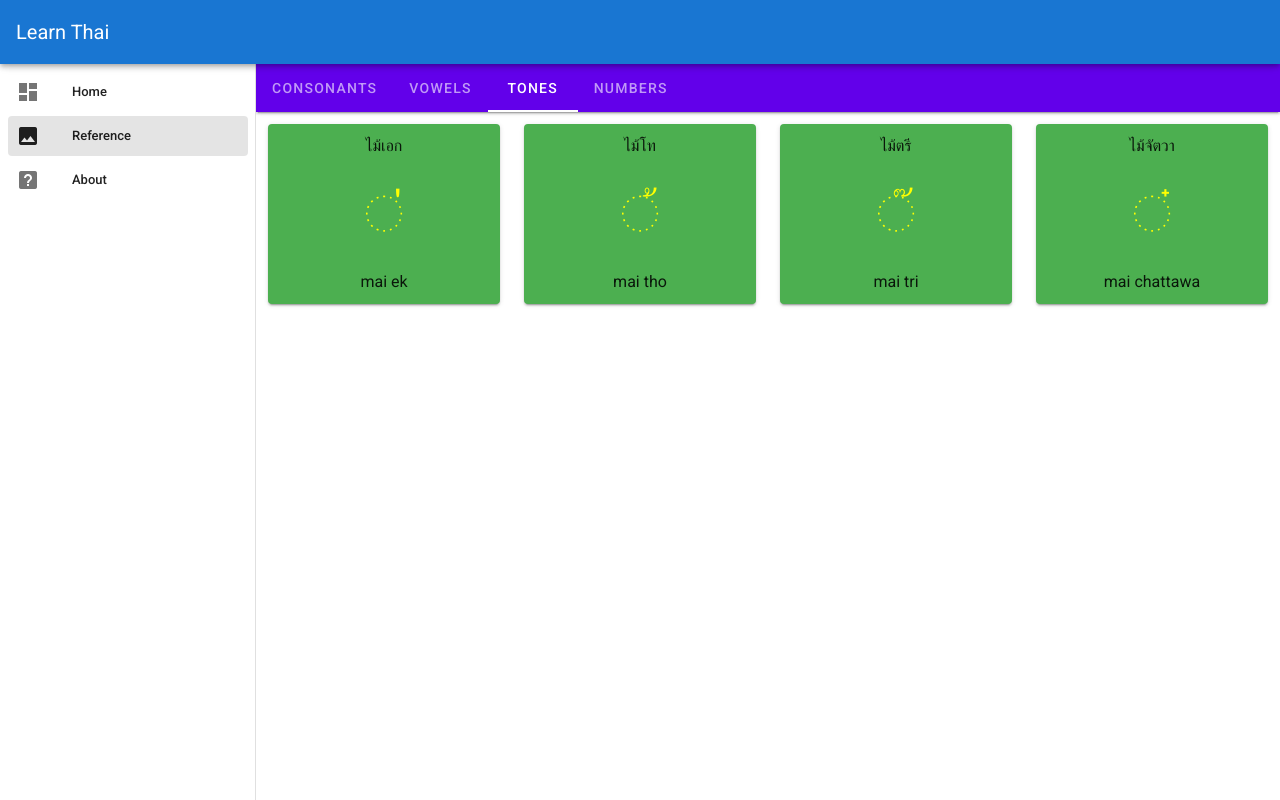
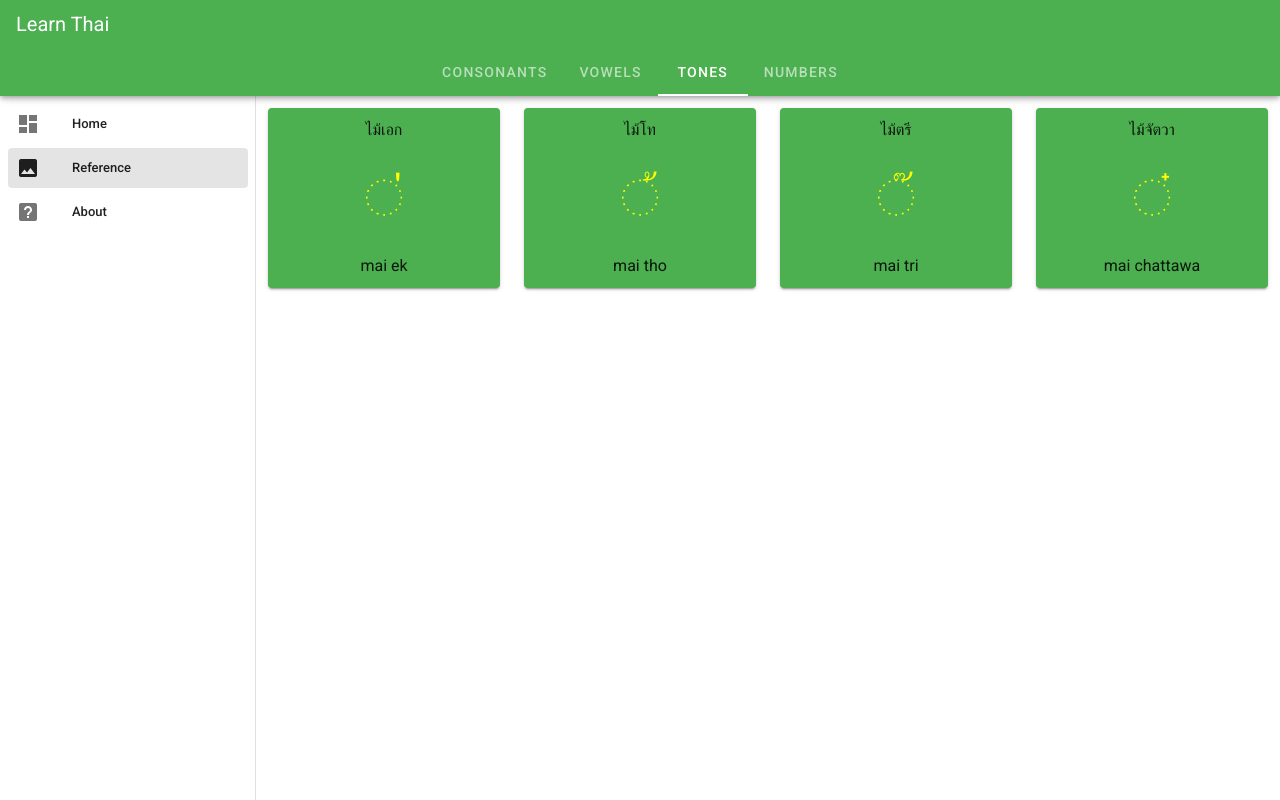
Before and after one commit to shane-tw/learn-thai, a Vue app: page /#/reference/tones in a window 1280 px wide. Built offline with nearby package versions, Linux system fonts and the light colour scheme.

Commit message:
Attempt sticky tabs

```diff
--- a/src/router/index.js
+++ b/src/router/index.js
@@ -45,7 +45,10 @@ const routes = [
 const router = new VueRouter({
 	// mode: 'history', // uncommented for now, GitHub pages doesn't like it
 	base: process.env.BASE_URL,
-	routes
+	routes,
+	scrollBehavior () {
+		return { x: 0, y: 0 }
+	}
 })
 
 export default router
--- a/src/views/App/App.vue
+++ b/src/views/App/App.vue
@@ -24,13 +24,29 @@
 
 		<v-app-bar
 			app
-			color="primary"
+			color="green"
 			dark
+			dense
 			clipped-left
 		>
 			<v-app-bar-nav-icon @click.stop="drawer = !drawer" v-if="!drawer"></v-app-bar-nav-icon>
 
 			<v-toolbar-title>Learn Thai</v-toolbar-title>
+
+			<template v-slot:extension>
+				<v-tabs
+					v-model="tab"
+					centered="true"
+					background-color="green"
+				>
+					<v-tabs-slider></v-tabs-slider>
+
+					<v-tab to="consonants">Consonants</v-tab>
+					<v-tab to="vowels">Vowels</v-tab>
+					<v-tab to="tones">Tones</v-tab>
+					<v-tab to="numbers">Numbers</v-tab>
+				</v-tabs>
+			</template>
 		</v-app-bar>
 
 		<v-content>
--- a/src/views/Reference/Reference.vue
+++ b/src/views/Reference/Reference.vue
@@ -1,19 +1,5 @@
 <template>
 	<div>
-		<v-tabs
-			v-model="tab"
-			background-color="deep-purple accent-4"
-			class="elevation-2"
-			dark
-		>
-			<v-tabs-slider></v-tabs-slider>
-
-			<v-tab to="consonants">Consonants</v-tab>
-			<v-tab to="vowels">Vowels</v-tab>
-			<v-tab to="tones">Tones</v-tab>
-			<v-tab to="numbers">Numbers</v-tab>
-		</v-tabs>
-
 		<router-view/>
 	</div>
 </template>
```
